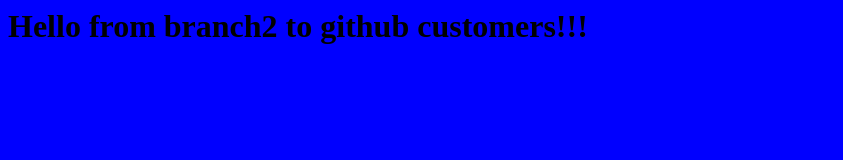
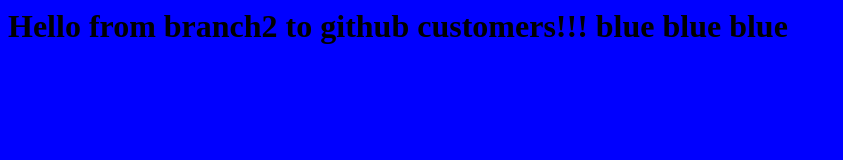
Before and after one commit to myersultan/temp2, a plain HTML site: page index.html in a window 1280 px wide. Shown: the whole page, without its empty margins (0-843 px from the left). Drawn offline with Linux system fonts and the light colour scheme.

Commit message:
added blue blue blue text

```diff
--- a/index.html
+++ b/index.html
@@ -1,7 +1,9 @@
 <html>
 
   <body bgcolor = "blue">
-<h1>Hello from branch2 to github customers!!!</html>
+<h1>Hello from branch2 to github customers!!!
+	blue blue blue
+</html>
 
 </body>
 </html>
```
